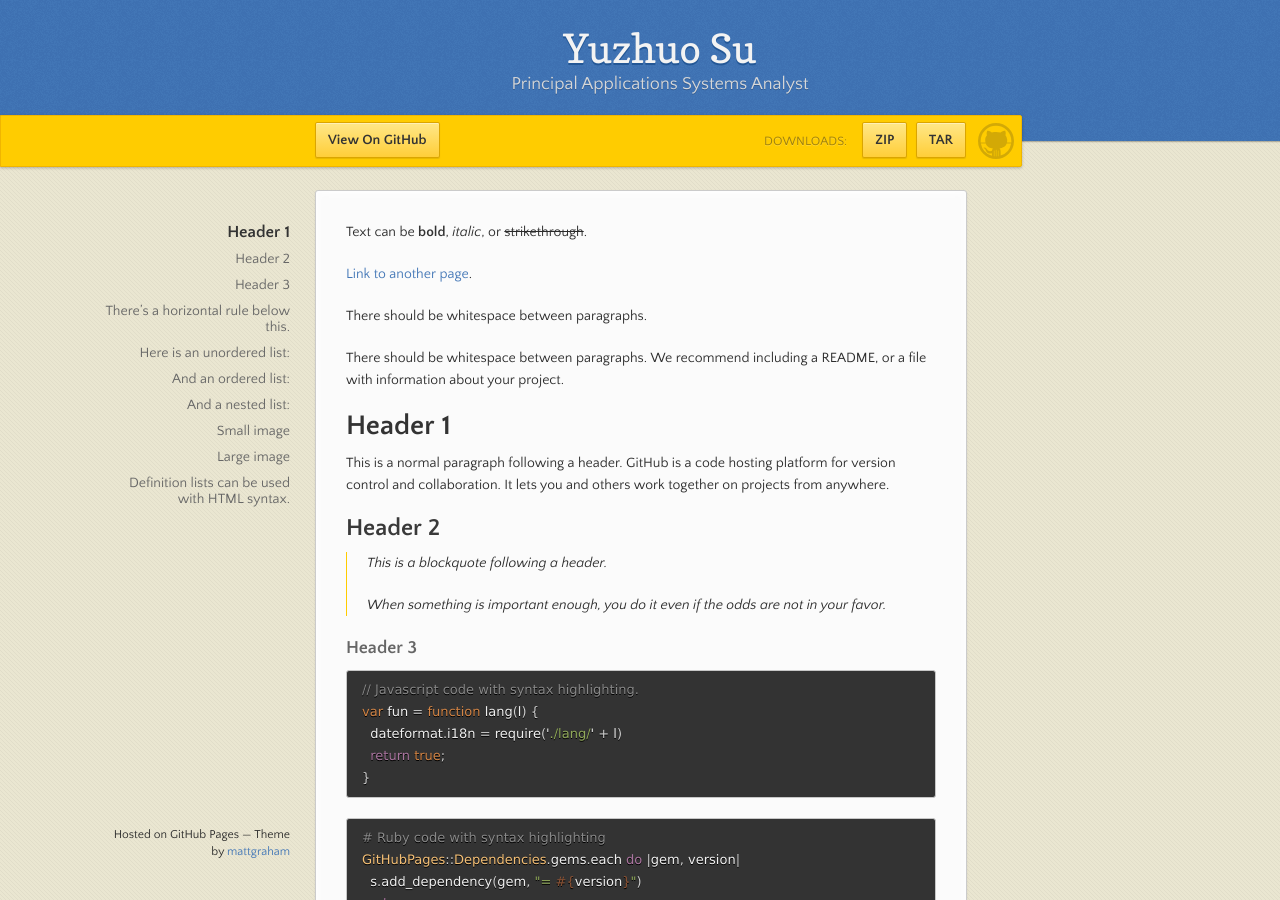
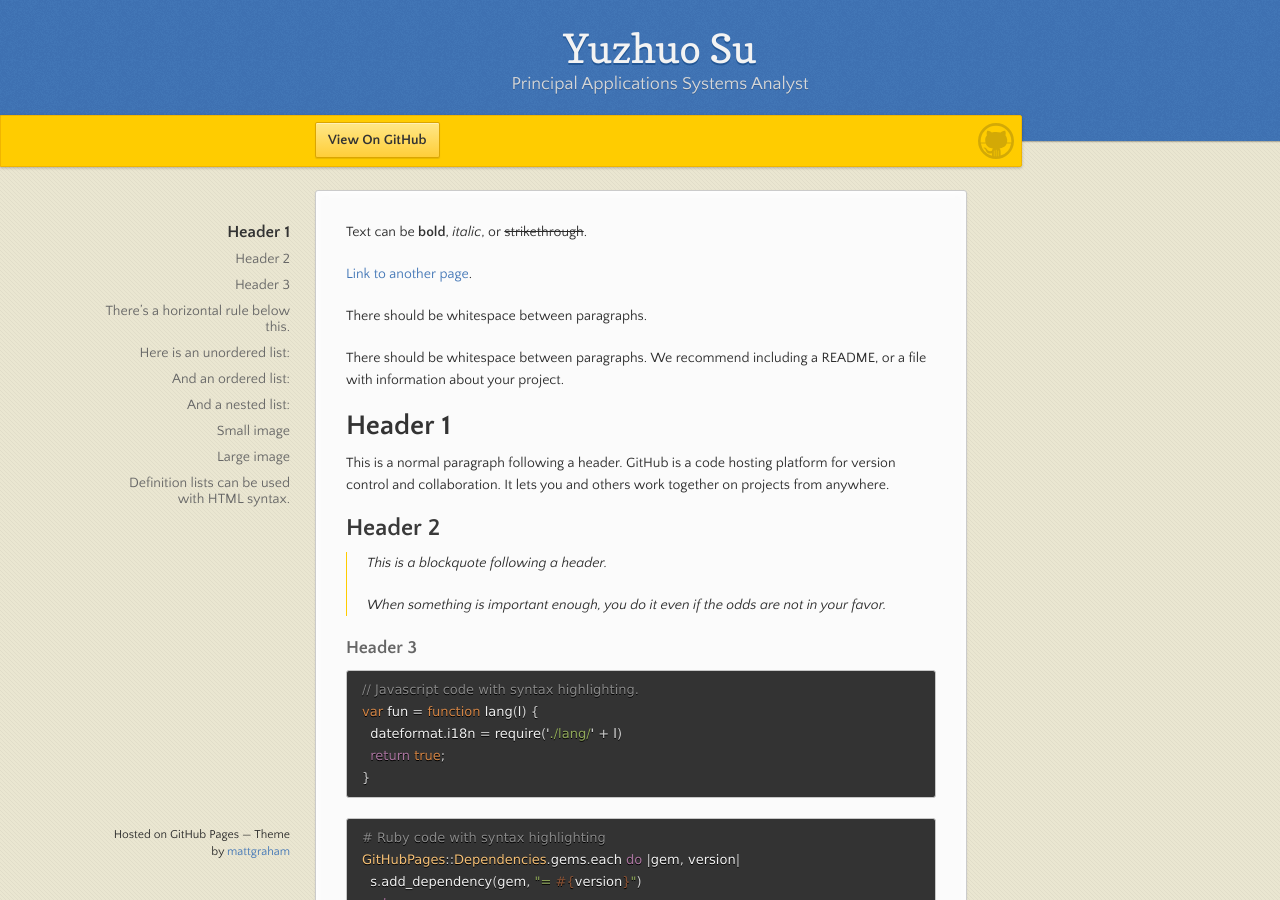
Before and after one commit to syzsuzy/syzsuzy.github.io, a Jekyll site: the page built from index.md, in a window 1280 px wide and 900 px high. Built offline with Jekyll 4.4.1, drawn with Linux system fonts in a browser that asks for light colours.

Commit message:
Update _config.yml

```diff
--- a/_config.yml
+++ b/_config.yml
@@ -1,5 +1,6 @@
 title: Yuzhuo Su
 description: Principal Applications Systems Analyst
-show_downloads: true
+
+#show_downloads: true
 google_analytics:
 theme: jekyll-theme-leap-day
```
